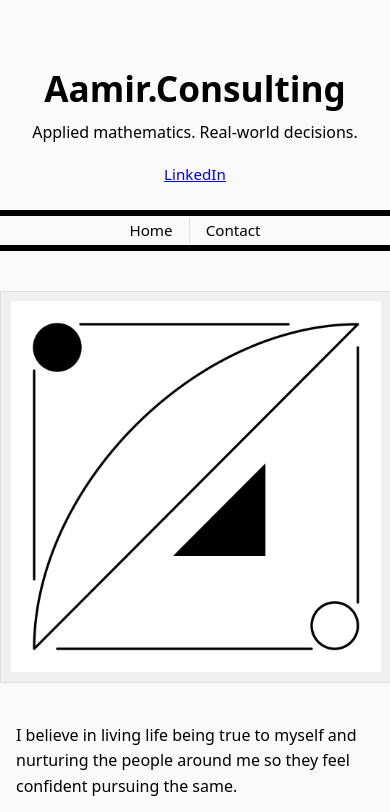
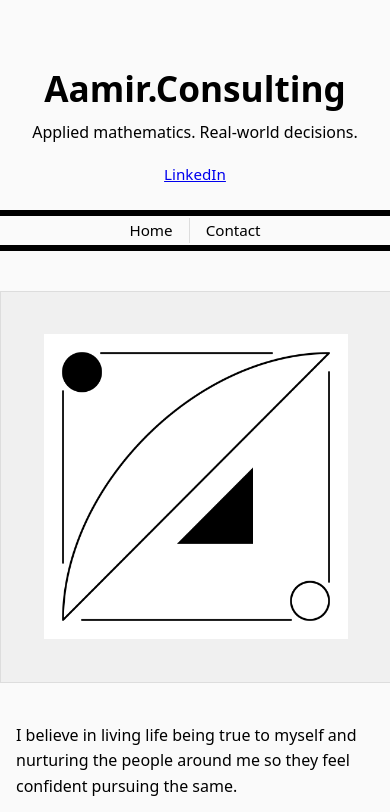
Before and after one commit to aamir-studio/consulting, a plain HTML site: page index.html in a window 390 px wide. Shown: the top 812 px of the page. Drawn offline with Linux system fonts and the light colour scheme.

Commit message:
Format fix

```diff
--- a/style.css
+++ b/style.css
@@ -74,14 +74,15 @@ h1 { font-size: 2.2rem;
 }
 
 .home {
-  display: flex;
+  display: grid;
+  grid-template-columns: minmax(0, 1fr) minmax(0, 1fr);
   gap: 40px;
   margin-top: 40px;
-  align-items: flex-start;
+  align-items: start;
 }
 .home-left,
 .home-right {
-  flex: 1;
+  min-width: 0;
 }
 .home-right p:first-child {
   margin-top: 0;
@@ -89,6 +90,8 @@ h1 { font-size: 2.2rem;
 
 .photo-frame {
   width: 100%;
+  max-width: 280px;
+  margin: 0 auto;
   aspect-ratio: 1 / 1;
   display: flex;
   align-items: center;
@@ -99,8 +102,8 @@ h1 { font-size: 2.2rem;
 }
 
 .photo-frame img {
-  max-width: 95%;
-  max-height: 95%;
+  max-width: 78%;
+  max-height: 78%;
   height: auto;
   display: block;
 }
@@ -146,7 +149,11 @@ h1 { font-size: 2.2rem;
 @media (max-width: 768px) {
   /* Home section: stack photo above text */
   .home {
-    flex-direction: column;
+    grid-template-columns: 1fr;
+  }
+
+  .photo-frame {
+    max-width: none;
   }
 
   /* Add horizontal padding so text doesn't hug screen edges */
```
